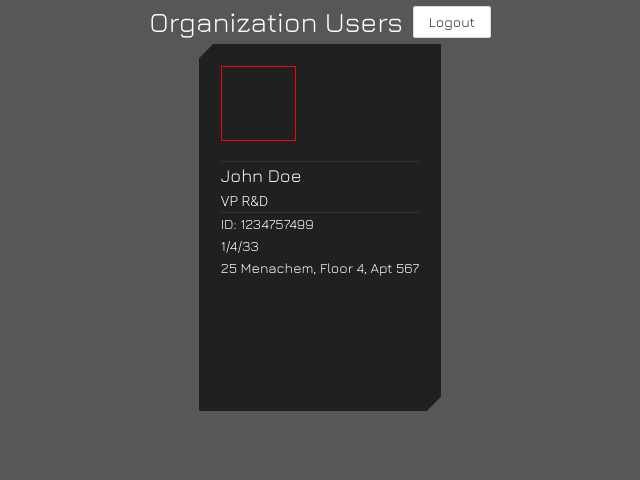
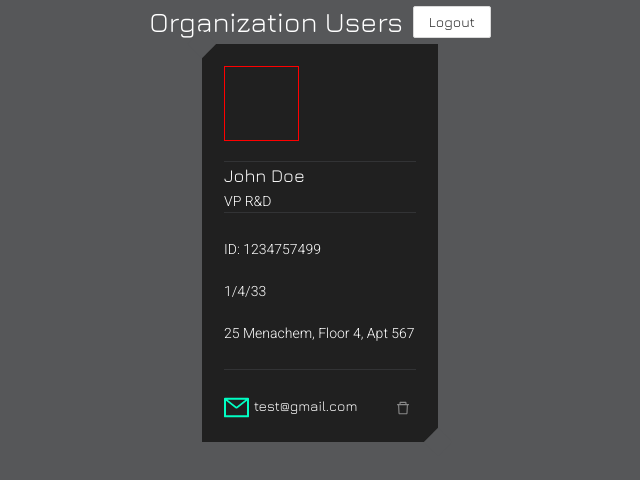
Before and after one commit to RomanDrevo/user-cloud, a React (Create React App) app: page / in a window 1280 px wide. Shown: the top 480 px of the page, without its empty margins (320-960 px from the left). Built offline with nearby package versions, Linux system fonts and the light colour scheme; no server answers; sample sign-in values are in the browser's storage.

Commit message:
user card WIP

```diff
--- a/src/components/user-card/UserCard.js
+++ b/src/components/user-card/UserCard.js
@@ -1,6 +1,8 @@
 import React from 'react';
 import style from './UserCard.module.scss';
 import {Divider} from 'antd';
+import {MailOutlined, DeleteOutlined} from '@ant-design/icons';
+
 
 const UserCard = () => {
     return(
@@ -20,6 +22,16 @@ const UserCard = () => {
                     <div className='user-birthday'>1/4/33</div>
                     <div className='user-address'>25 Menachem, Floor 4, Apt 567</div>
                 </div>
+                <Divider className='divider' />
+                <div className='user-email-wrapper'>
+                    <div className='flex'>
+                        <MailOutlined />
+                        <div className='user-email'>test@gmail.com</div>
+                    </div>
+                    <button className='delete-user'>
+                        <DeleteOutlined />
+                    </button>
+                </div>
             </div>
 
         </div>
--- a/src/components/user-card/UserCard.module.scss
+++ b/src/components/user-card/UserCard.module.scss
@@ -46,64 +46,36 @@
       background: $divider;
       margin: 0;
     }
-  }
-  .button {
-    width: 150px;
-    height: 48px;
-    margin-top: 76px;
-    overflow: hidden;
-    position: relative;
-    color: $white;
-    background: transparent;
-    border: none;
-    opacity: .6;
-    cursor: pointer;
-    &:disabled{
-      &:before{
-        opacity: .4;
+    .user-details{
+      font-family: 'Roboto', sans-serif;
+      font-weight: 300;
+      font-size: 14px;
+      margin: 25px 0;
+      .user-birthday{
+        margin: 20px 0;
+      }
+    }
+    .user-email-wrapper{
+      margin-top: 25px;
+      display: flex;
+      align-items: center;
+      justify-content: space-between;
+      .anticon-mail{
+        color: $login-btn;
+        font-size: 25px;
+        margin-right: 5px;
+      }
+      .anticon-delete{
+        cursor: pointer;
+        color: #888888;
+      }
+      .user-email{
 
       }
-      cursor: not-allowed;
-    }
-    .btn-txt{
-      position: relative;
-      top: -186px;
-      font-size: 14px;
-      color: $black;
-    }
-    &:hover{
-      opacity: 1;
-    }
-    &:focus{
-      border: none;
-      outline: none;
-    }
-    &:active{
-      border: none;
+      .delete-user{
+        background: transparent;
+        border: none;
+      }
     }
   }
-
-  .button::before {
-    content: '';
-    display: block;
-    background: $login-btn;
-    width: 188px;
-    height: 200px;
-    transform: rotate(45deg);
-    position: relative;
-    top: -100px;
-    right: 50px;
-  }
-
-  .button::after {
-    content: "";
-    display: block;
-    background: black;
-    width: 188px;
-    height: 200px;
-    transform: rotate(45deg);
-    position: relative;
-    top: -436px;
-    right: 108px;
-  }
 }
```
